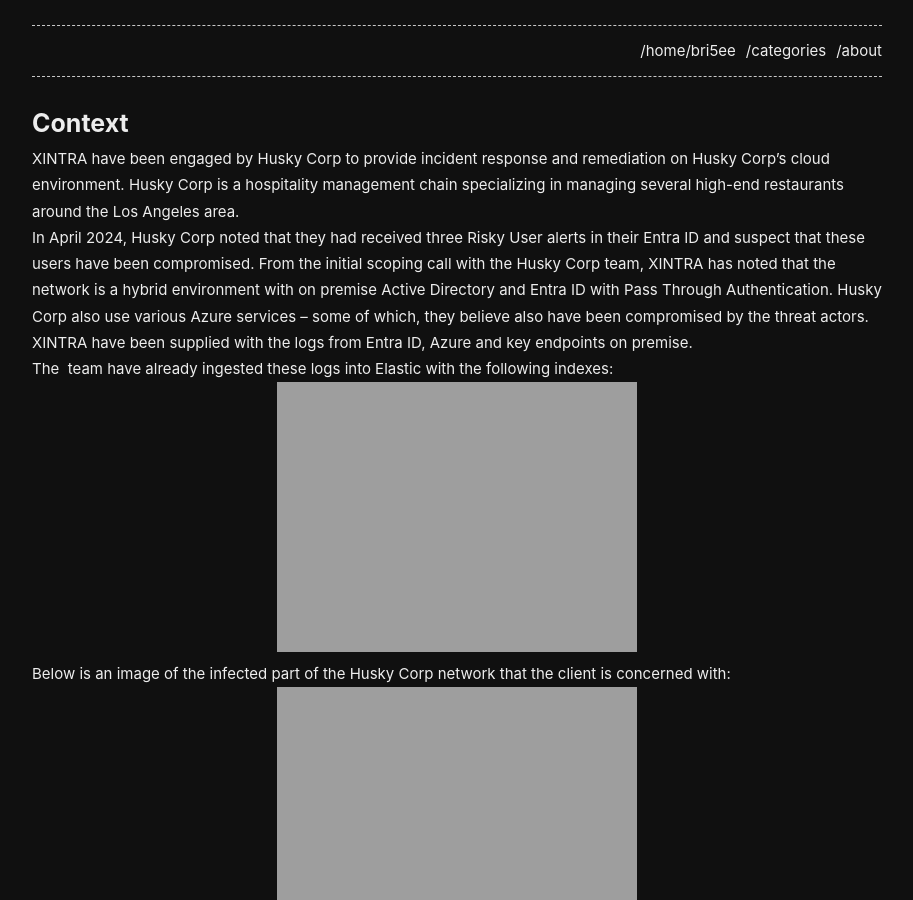
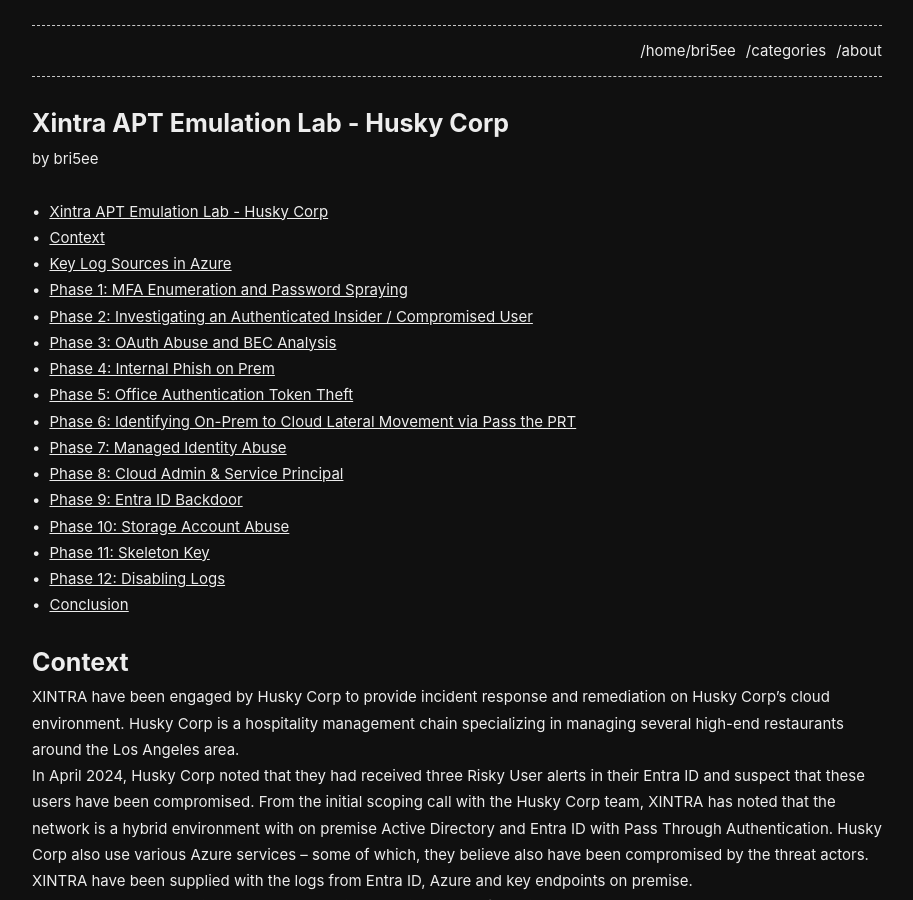
Before and after one commit to notbricey/brisee.github.io, a Jekyll site: the page built from _posts/2025-04-07-xintra-apt-emulation-lab-husky-corp.md, in a window 1280 px wide and 900 px high. Shown: the whole window, without its empty margins (183-1096 px from the left). Built offline with Jekyll 4.4.1, drawn with Linux system fonts in a browser that asks for light colours.

Commit message:
Update 2025-04-07-xintra-apt-emulation-lab-husky-corp.md

```diff
--- a/_posts/2025-04-07-xintra-apt-emulation-lab-husky-corp.md
+++ b/_posts/2025-04-07-xintra-apt-emulation-lab-husky-corp.md
@@ -11,6 +11,21 @@ img {
   height: 70%;
 }
 </style>
+
+# Xintra APT Emulation Lab - Husky Corp
+
+by bri5ee
+
+&nbsp;
+
+<div style="position: absolute;">
+
+</div>
+
+* TOC
+{:toc}
+
+<div id="toc-skipped"></div>
 
 # Context
 XINTRA have been engaged by Husky Corp to provide incident response and remediation on Husky Corp’s cloud environment. Husky Corp is a hospitality management chain specializing in managing several high-end restaurants around the Los Angeles area.
```
